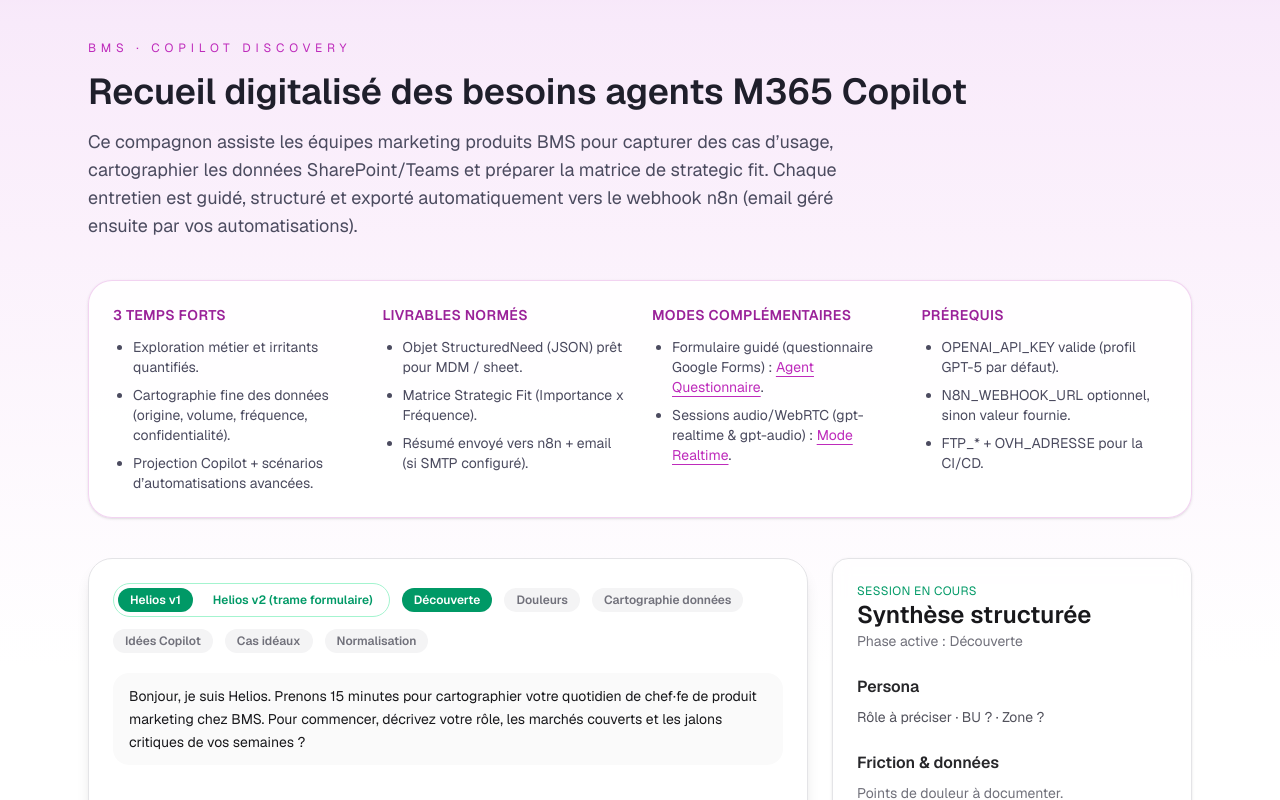
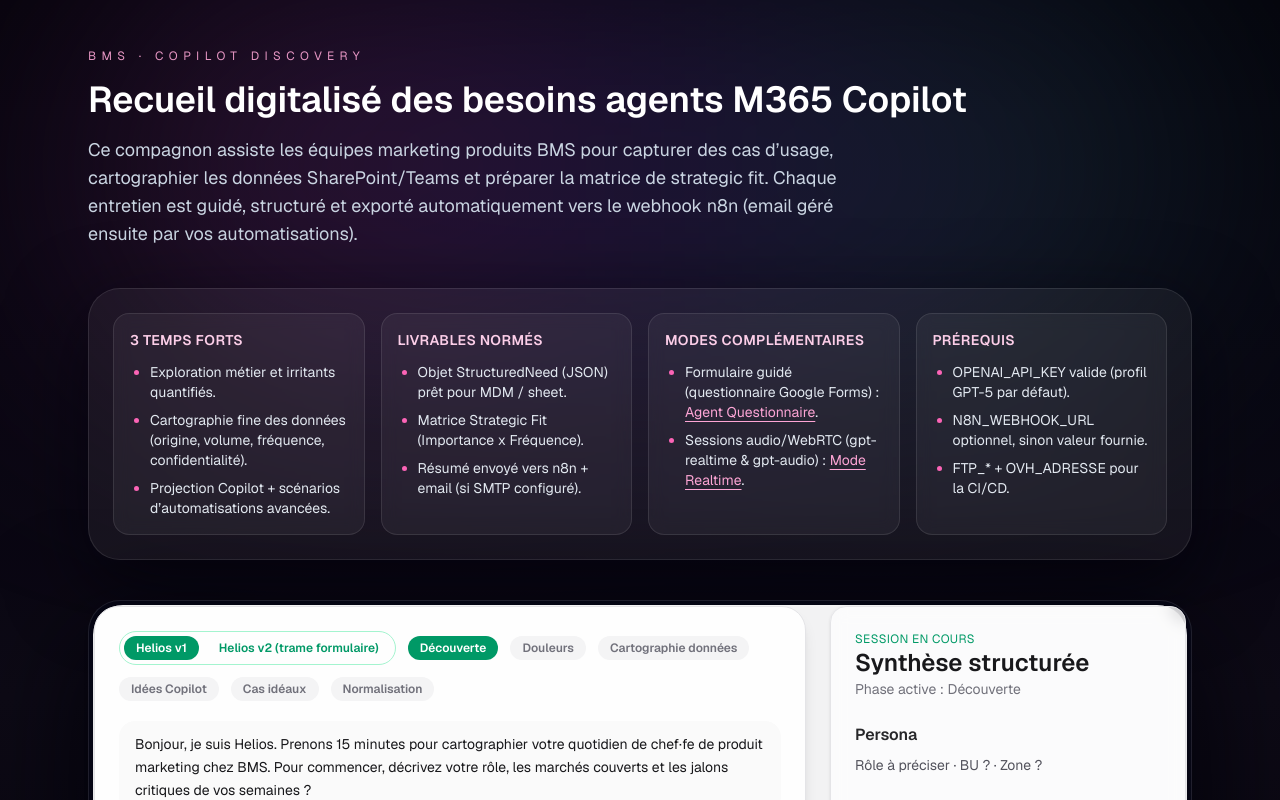
Before and after one commit to maximelat/bms-agent-for-marketing, a Next.js app: page / in a window 1280 px wide. Shown: the top 800 px of the page. Built offline with nearby package versions, Linux system fonts and the light colour scheme.

Commit message:
Checkpoint before follow-up message
Co-authored-by: maxime.latry <maxime.latry@gmail.com>

```diff
--- a/src/app/page.tsx
+++ b/src/app/page.tsx
@@ -3,67 +3,86 @@ import Link from "next/link";
 
 export default function Home() {
   return (
-    <div className="min-h-screen bg-gradient-to-b from-[rgba(190,43,187,0.08)] via-white to-white py-10">
-      <main className="mx-auto flex max-w-6xl flex-col gap-10 px-4 sm:px-6">
+    <div className="relative min-h-screen overflow-hidden bg-gradient-to-b from-[#04030a] via-[#0d0a16] to-[#05030a] py-12 text-white">
+      <div className="pointer-events-none absolute inset-x-[10%] top-10 h-64 rounded-full bg-gradient-to-r from-[#eb54c7]/40 via-[#7c3aed]/30 to-[#2dd4bf]/30 blur-[140px]" />
+      <main className="relative mx-auto flex max-w-6xl flex-col gap-10 px-4 sm:px-6">
         <header className="space-y-4 text-center sm:text-left">
-          <p className="text-xs uppercase tracking-[0.4em] text-[#BE2BBB]">BMS · Copilot Discovery</p>
-          <h1 className="text-4xl font-semibold text-[#1F1F2B]">
+          <p className="text-xs uppercase tracking-[0.45em] text-pink-300/90">BMS · Copilot Discovery</p>
+          <h1 className="text-4xl font-semibold text-white">
             Recueil digitalisé des besoins agents M365 Copilot
           </h1>
-          <p className="max-w-3xl text-lg text-[#4B4B5F]">
+          <p className="max-w-3xl text-lg text-slate-300">
             Ce compagnon assiste les équipes marketing produits BMS pour capturer des cas d’usage, cartographier les
             données SharePoint/Teams et préparer la matrice de strategic fit. Chaque entretien est guidé, structuré et
             exporté automatiquement vers le webhook n8n (email géré ensuite par vos automatisations).
           </p>
         </header>
 
-        <section className="grid gap-6 rounded-3xl border border-[rgba(190,43,187,0.2)] bg-white/90 p-6 shadow-sm lg:grid-cols-4">
-          <div>
-            <p className="text-sm font-semibold uppercase tracking-wide text-[#9A2299]">3 temps forts</p>
-            <ul className="mt-3 list-disc space-y-2 pl-5 text-sm text-[#4B4B5F]">
-              <li>Exploration métier et irritants quantifiés.</li>
-              <li>Cartographie fine des données (origine, volume, fréquence, confidentialité).</li>
-              <li>Projection Copilot + scénarios d’automatisations avancées.</li>
-            </ul>
-          </div>
-          <div>
-            <p className="text-sm font-semibold uppercase tracking-wide text-[#9A2299]">Livrables normés</p>
-            <ul className="mt-3 list-disc space-y-2 pl-5 text-sm text-[#4B4B5F]">
-              <li>Objet StructuredNeed (JSON) prêt pour MDM / sheet.</li>
-              <li>Matrice Strategic Fit (Importance x Fréquence).</li>
-              <li>Résumé envoyé vers n8n + email (si SMTP configuré).</li>
-            </ul>
-          </div>
-          <div>
-            <p className="text-sm font-semibold uppercase tracking-wide text-[#9A2299]">Modes complémentaires</p>
-            <ul className="mt-3 list-disc space-y-2 pl-5 text-sm text-[#4B4B5F]">
-              <li>
+        <section className="grid gap-4 rounded-[32px] border border-white/10 bg-white/5 p-6 shadow-[0_25px_80px_rgba(2,2,10,0.65)] lg:grid-cols-4">
+          {[
+            {
+              title: "3 temps forts",
+              items: [
+                "Exploration métier et irritants quantifiés.",
+                "Cartographie fine des données (origine, volume, fréquence, confidentialité).",
+                "Projection Copilot + scénarios d’automatisations avancées.",
+              ],
+            },
+            {
+              title: "Livrables normés",
+              items: [
+                "Objet StructuredNeed (JSON) prêt pour MDM / sheet.",
+                "Matrice Strategic Fit (Importance x Fréquence).",
+                "Résumé envoyé vers n8n + email (si SMTP configuré).",
+              ],
+            },
+            {
+              title: "Modes complémentaires",
+              items: [
+                <>
                   Formulaire guidé (questionnaire Google Forms) :{" "}
-                <Link href="/questionnaire" className="text-[#BE2BBB] underline underline-offset-4">
+                  <Link href="/questionnaire" className="text-pink-300 underline underline-offset-4">
                     Agent Questionnaire
                   </Link>
                   .
-              </li>
-              <li>
+                </>,
+                <>
                   Sessions audio/WebRTC (gpt-realtime & gpt-audio) :{" "}
-                <Link href="/realtime" className="text-[#BE2BBB] underline underline-offset-4">
+                  <Link href="/realtime" className="text-pink-300 underline underline-offset-4">
                     Mode Realtime
                   </Link>
                   .
-              </li>
+                </>,
+              ],
+            },
+            {
+              title: "Prérequis",
+              items: [
+                "OPENAI_API_KEY valide (profil GPT-5 par défaut).",
+                "N8N_WEBHOOK_URL optionnel, sinon valeur fournie.",
+                "FTP_* + OVH_ADRESSE pour la CI/CD.",
+              ],
+            },
+          ].map((card) => (
+            <div
+              key={card.title}
+              className="rounded-2xl border border-white/10 bg-white/5 p-4 backdrop-blur-sm transition hover:border-pink-400/40 hover:bg-white/10"
+            >
+              <p className="text-sm font-semibold uppercase tracking-wide text-pink-200">{card.title}</p>
+              <ul className="mt-3 list-disc space-y-2 pl-5 text-sm text-slate-200 marker:text-pink-400">
+                {card.items.map((item, index) => (
+                  <li key={index}>{item}</li>
+                ))}
               </ul>
             </div>
-          <div>
-            <p className="text-sm font-semibold uppercase tracking-wide text-[#9A2299]">Prérequis</p>
-            <ul className="mt-3 list-disc space-y-2 pl-5 text-sm text-[#4B4B5F]">
-              <li>OPENAI_API_KEY valide (profil GPT-5 par défaut).</li>
-              <li>N8N_WEBHOOK_URL optionnel, sinon valeur fournie.</li>
-              <li>FTP_* + OVH_ADRESSE pour la CI/CD.</li>
-            </ul>
+          ))}
+        </section>
+
+        <section className="rounded-[32px] border border-white/10 bg-slate-950/40 p-1 shadow-[0_35px_120px_rgba(1,0,8,0.9)]">
+          <div className="rounded-[30px] border border-white/10 bg-white/95 text-zinc-900">
+            <AgentPlayground />
           </div>
         </section>
-
-        <AgentPlayground />
       </main>
     </div>
   );
--- a/src/app/questionnaire/page.tsx
+++ b/src/app/questionnaire/page.tsx
@@ -3,27 +3,32 @@ import Link from "next/link";
 
 export default function QuestionnairePage() {
   return (
-    <div className="min-h-screen bg-gradient-to-b from-white via-emerald-50 to-white py-10">
-      <main className="mx-auto flex max-w-5xl flex-col gap-10 px-4 sm:px-6">
+    <div className="relative min-h-screen overflow-hidden bg-gradient-to-b from-[#03030b] via-[#0c0919] to-[#03030b] py-12 text-white">
+      <div className="pointer-events-none absolute inset-x-[5%] top-0 h-72 rounded-full bg-gradient-to-r from-[#f973c8]/30 via-[#7c3aed]/25 to-transparent blur-[160px]" />
+      <main className="relative mx-auto flex max-w-5xl flex-col gap-10 px-4 sm:px-6">
         <header className="space-y-4">
-          <p className="text-xs uppercase tracking-[0.4em] text-emerald-600">Helios · Agent formulaire</p>
-          <h1 className="text-4xl font-semibold text-zinc-900">Questionnaire normé (mode formulaire)</h1>
-          <p className="max-w-3xl text-lg text-zinc-600">
+          <p className="text-xs uppercase tracking-[0.45em] text-pink-300/90">Helios · Agent formulaire</p>
+          <h1 className="text-4xl font-semibold text-white">Questionnaire normé (mode formulaire)</h1>
+          <p className="max-w-3xl text-lg text-slate-300">
             Pour les entretiens asynchrones ou lorsque l’utilisateur préfère un formulaire guidé, cette page reprend la
             trame Google Forms proposée. Chaque section alimente directement l’objet StructuredNeed, sans dépendre du chat
             ou du mode Realtime.
           </p>
-          <div className="flex flex-wrap gap-4 text-sm">
-            <Link href="/" className="text-emerald-600 underline underline-offset-4">
+          <div className="flex flex-wrap gap-4 text-sm text-pink-200">
+            <Link href="/" className="text-pink-300 underline underline-offset-4">
               ← Agent classique
             </Link>
-            <Link href="/realtime" className="text-emerald-600 underline underline-offset-4">
+            <Link href="/realtime" className="text-pink-300 underline underline-offset-4">
               Mode Realtime & audio →
             </Link>
           </div>
         </header>
 
-        <QuestionnaireAgent />
+        <section className="rounded-[32px] border border-white/10 bg-slate-950/50 p-1 shadow-[0_35px_120px_rgba(1,0,8,0.9)]">
+          <div className="rounded-[28px] border border-white/10 bg-white text-zinc-900">
+            <QuestionnaireAgent />
+          </div>
+        </section>
       </main>
     </div>
   );
```
Lines whose indentation alone changed are shown as unchanged.
